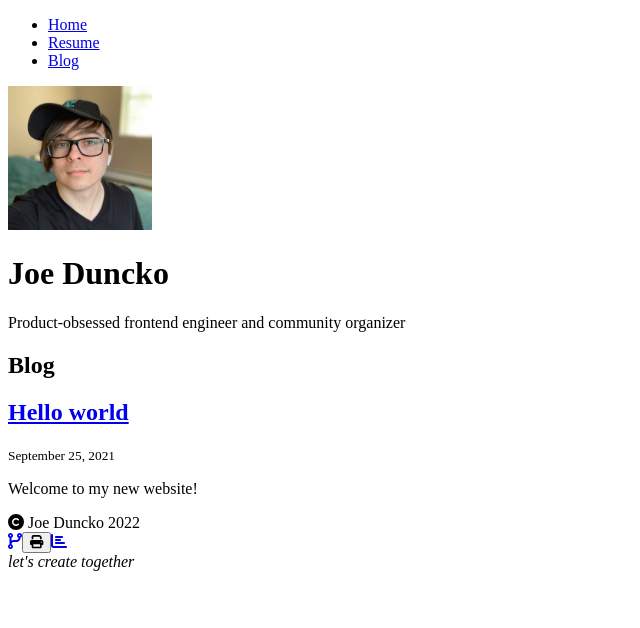
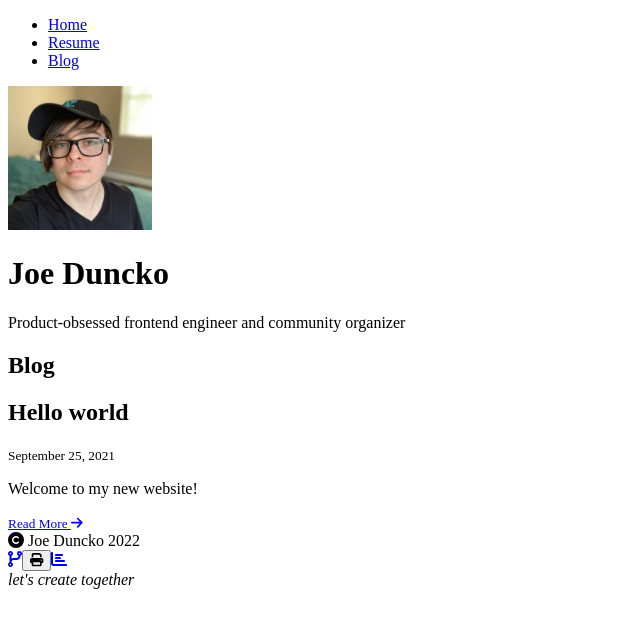
Before and after one commit to JoeDuncko/JoeDuncko.com, a Next.js app: page /blog in a window 1280 px wide. Shown: the top 628 px of the page, without its empty margins (0-640 px from the left). Built offline with nearby package versions, Linux system fonts and the light colour scheme.

Commit message:
Link entire post card, underscore on hover

```diff
--- a/pages/blog/index.tsx
+++ b/pages/blog/index.tsx
@@ -1,3 +1,5 @@
+import { faArrowRight } from "@fortawesome/free-solid-svg-icons";
+import { FontAwesomeIcon } from "@fortawesome/react-fontawesome";
 import Head from "next/head";
 import Link from "next/link";
 import { Date } from "../../components/Date";
@@ -22,16 +24,22 @@ export default function Blog({ allPosts }: Props) {
 
         <div>
           {allPosts.map(({ slug, date, title, excerpt }) => (
-            <div key={slug}>
-              <Link href={`/blog/${slug}`}>
-                <a>
-                  <h2 className="text-3xl">{title}</h2>
-                </a>
-              </Link>
+            <div key={slug} className="relative">
+              <h2 className="text-3xl">{title}</h2>
+
               <small>
                 <Date dateString={date} />
               </small>
               <p>{excerpt}</p>
+              <div className="text-right">
+                <small>
+                  <Link href={`/blog/${slug}`}>
+                    <a className="after:absolute after:inset-0 hover:underline">
+                      Read More <FontAwesomeIcon icon={faArrowRight} />
+                    </a>
+                  </Link>
+                </small>
+              </div>
             </div>
           ))}
         </div>
```
Also changed, not shown: pages/index.tsx (+13 -6 lines).
